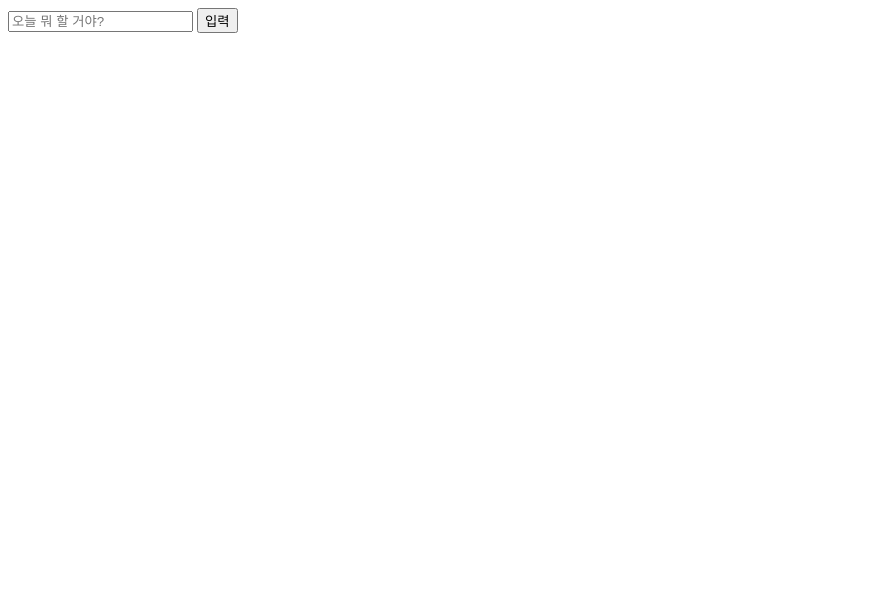
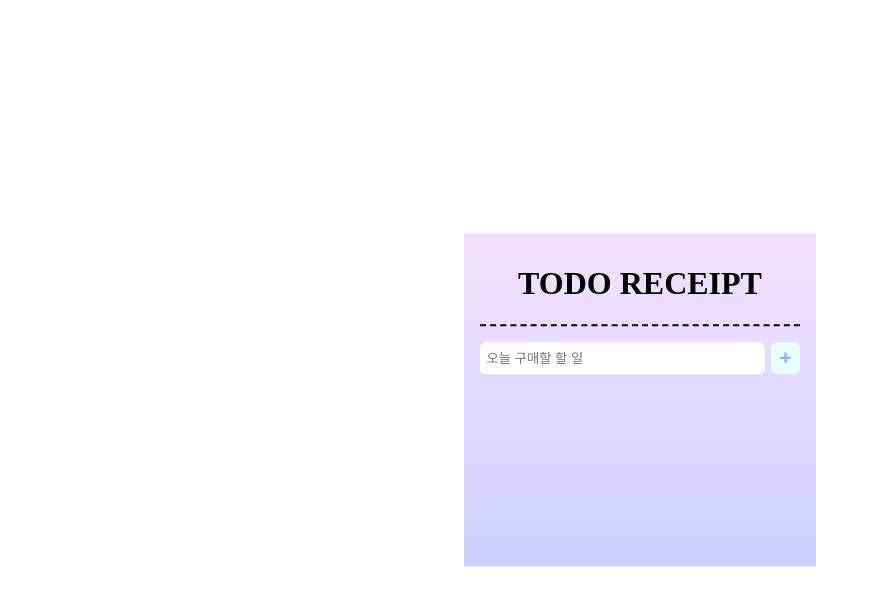
Before and after one commit to seohyun319/todo-on-any-framework, a SvelteKit app in the folder svelte-todo/: page / in a window 1280 px wide. Shown: the top 606 px of the page, without its empty margins (0-871 px from the left). Built offline with nearby package versions, Linux system fonts and the light colour scheme.

Commit message:
[feat] set default design

```diff
--- a/svelte-todo/src/components/TodoInput.svelte
+++ b/svelte-todo/src/components/TodoInput.svelte
@@ -17,10 +17,38 @@
 	};
 </script>
 
-<input
-	type="text"
-	placeholder="오늘 뭐 할 거야?"
-	bind:value={todoText}
-	on:keypress={(e) => e.key === 'Enter' && handleAddTodo()}
-/>
-<button on:click={handleAddTodo}>입력</button>
+<div>
+	<input
+		type="text"
+		placeholder="오늘 구매할 할 일"
+		bind:value={todoText}
+		on:keypress={(e) => e.key === 'Enter' && handleAddTodo()}
+	/>
+	<button on:click={handleAddTodo}>+</button>
+</div>
+
+<style>
+	div {
+		display: flex;
+		padding: 1rem 0;
+		border-top: 2px dashed;
+	}
+	input {
+		border: none;
+		border-radius: 0.4rem;
+		padding: 0.4rem;
+		width: 100%;
+	}
+	button {
+		border: none;
+		background-color: rgb(231, 255, 253);
+		border-radius: 6px;
+		width: 2rem;
+		height: 2rem;
+		margin-left: 0.4rem;
+		cursor: pointer;
+		color: rgb(123, 182, 254);
+		font-weight: bold;
+		font-size: 1.3rem;
+	}
+</style>
--- a/svelte-todo/src/components/TodoList.svelte
+++ b/svelte-todo/src/components/TodoList.svelte
@@ -1,8 +1,16 @@
-<script>
+<script lang="ts">
 	import { todoData } from '../store';
 	import TodoItem from './TodoItem.svelte';
 </script>
 
-{#each $todoData as todo (todo.id)}
-	<TodoItem {todo} />
-{/each}
+<div>
+	{#each $todoData as todo (todo.id)}
+		<TodoItem {todo} />
+	{/each}
+</div>
+
+<style>
+	div {
+		min-height: 10rem;
+	}
+</style>
--- a/svelte-todo/src/routes/+page.svelte
+++ b/svelte-todo/src/routes/+page.svelte
@@ -3,5 +3,30 @@
 	import TodoList from '../components/TodoList.svelte';
 </script>
 
-<TodoInput />
-<TodoList />
+<section>
+	<header>TODO RECEIPT</header>
+	<TodoInput />
+	<TodoList />
+</section>
+
+<style>
+	section {
+		background: linear-gradient(180deg, rgba(234, 194, 255, 0.5) 0%, rgba(192, 198, 255, 0.8) 100%);
+		display: flex;
+		flex-direction: column;
+		justify-content: center;
+		width: 100%;
+		max-width: 20rem;
+		padding: 1rem;
+		position: absolute;
+		top: 50%;
+		left: 50%;
+		transform: translate(-50%, -50%);
+	}
+	header {
+		font-size: 2rem;
+		font-weight: bold;
+		text-align: center;
+		margin: 1rem 0 1.4rem;
+	}
+</style>
```
Also changed, not shown: svelte-todo/src/components/TodoItem.svelte (+35 -0 lines).
